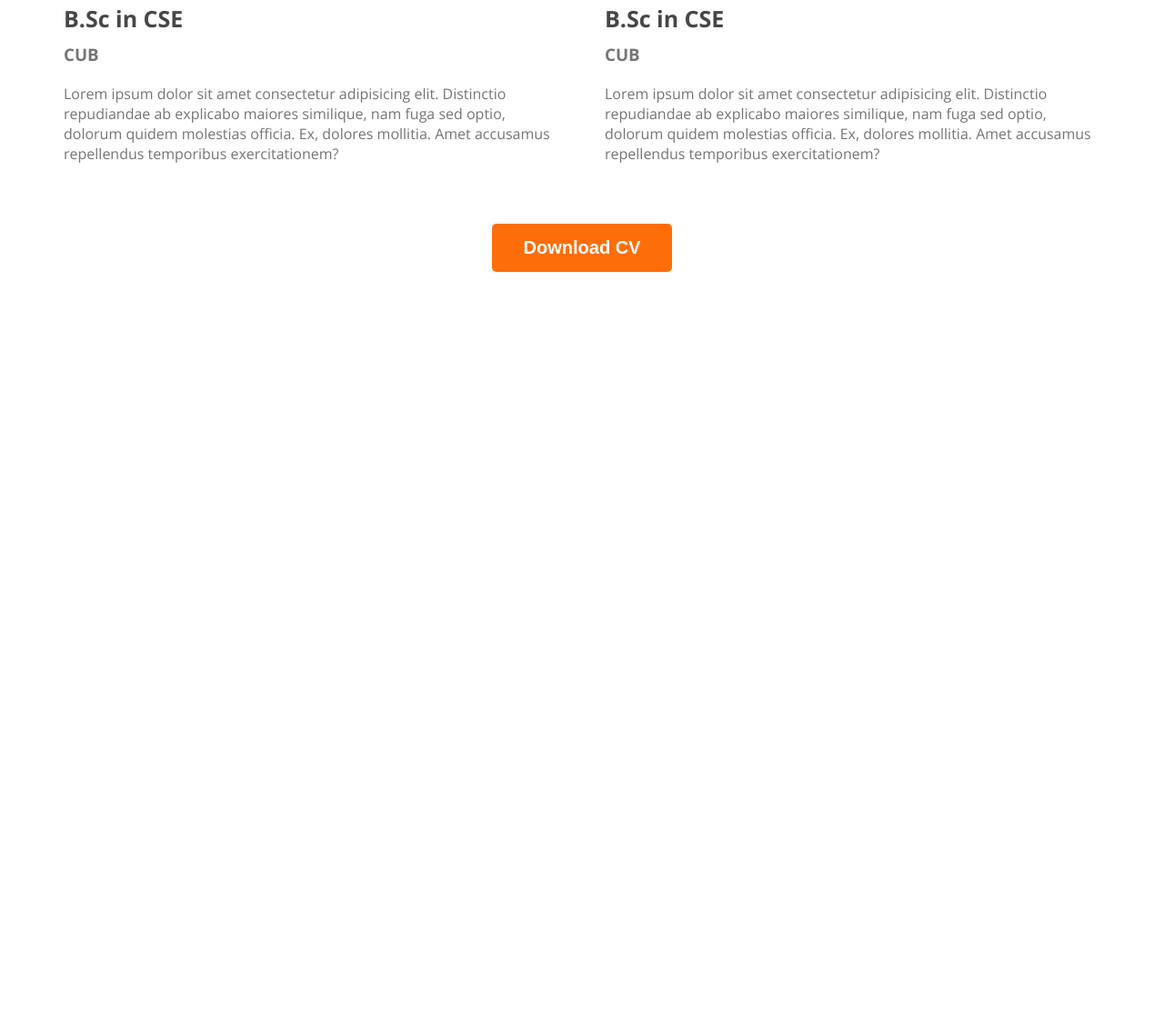
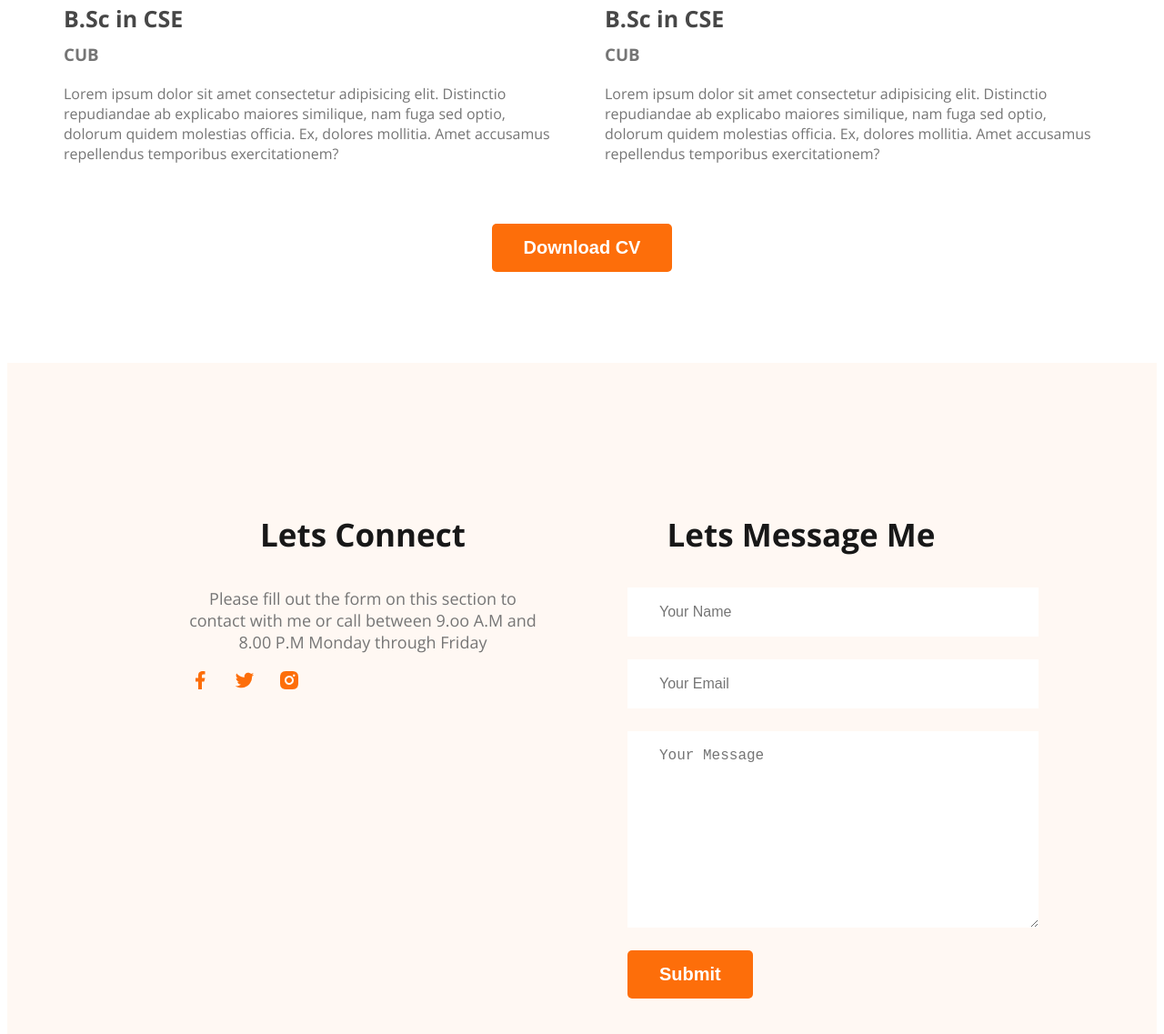
Before and after one commit to ashiqee/Developer-portfolio-lrn, a plain HTML site: page index.html in a window 1280 px wide. Shown: the part 2961-4098 px from the top of the page at 91% size. Before the commit the page ends 3268 px from the top, so only its background shows below. Drawn offline with nearby package versions, Linux system fonts and the light colour scheme.

Commit message:
add footer inf update

```diff
--- a/index.html
+++ b/index.html
@@ -207,6 +207,35 @@
         </div>
       </section>
     </main>
-    <footer></footer>
+    <footer>
+      <div class="footer-column">
+        <h3 class="section-title">Lets Connect</h3>
+        <p class="section-description">
+          Please fill out the form on this section to contact with me or call
+          between 9.oo A.M and 8.00 P.M Monday through Friday
+        </p>
+        <div class="social-link">
+          <a href=""><img src="images/icons/facebook.png" alt="" /></a
+          ><a href=""><img src="images/icons/twitter.png" alt="" /></a
+          ><a href=""><img src="images/icons/insta.png" alt="" /></a>
+        </div>
+      </div>
+
+      <div class="footer-column">
+        <h3 class="section-title">Lets Message Me</h3>
+        <form class="contact" action="">
+          <input type="text" placeholder="Your Name" />
+          <input type="email" placeholder="Your Email" name="" id="" />
+          <textarea
+            placeholder="Your Message"
+            name="m"
+            id=""
+            cols="30"
+            rows="10"
+          ></textarea>
+          <input class="btn-primary" type="submit" name="" id="" />
+        </form>
+      </div>
+    </footer>
   </body>
 </html>
--- a/styles/portfolio.css
+++ b/styles/portfolio.css
@@ -192,3 +192,35 @@ main section {
   text-align: center;
   margin-top: 50px;
 }
+
+/* footer style  */
+
+footer {
+  display: flex;
+  gap: 100px;
+  background-color: #fff8f3;
+  margin-top: 100px;
+  padding: 130px 200px;
+}
+
+.footer-column {
+  width: 50%;
+}
+
+.social-link a {
+  margin-right: 25px;
+}
+
+.contact input[type="text"],
+.contact input[type="email"],
+textarea {
+  display: block;
+  margin-bottom: 25px;
+  padding: 18px 35px;
+  font-size: 16px;
+  color: #757575;
+  background-color: #fff;
+  border: 0;
+  width: 100%;
+}
+.contact input;
```
